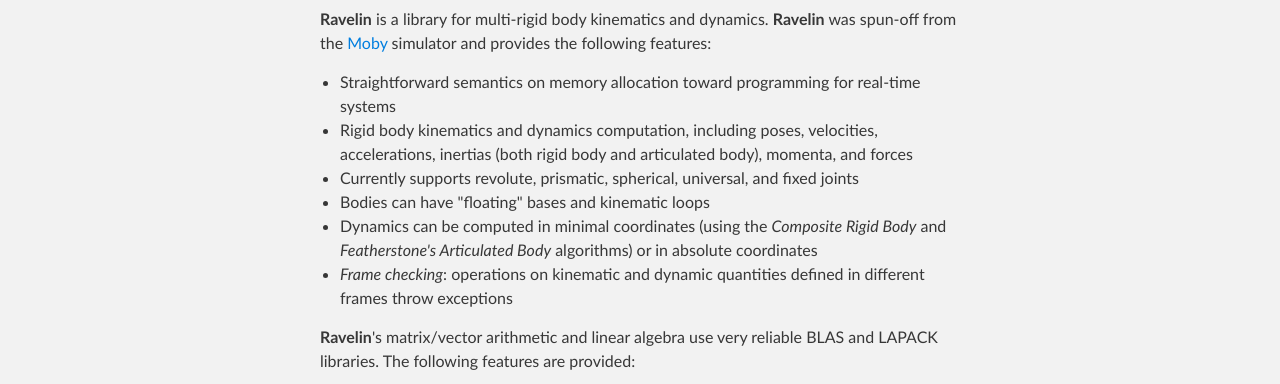
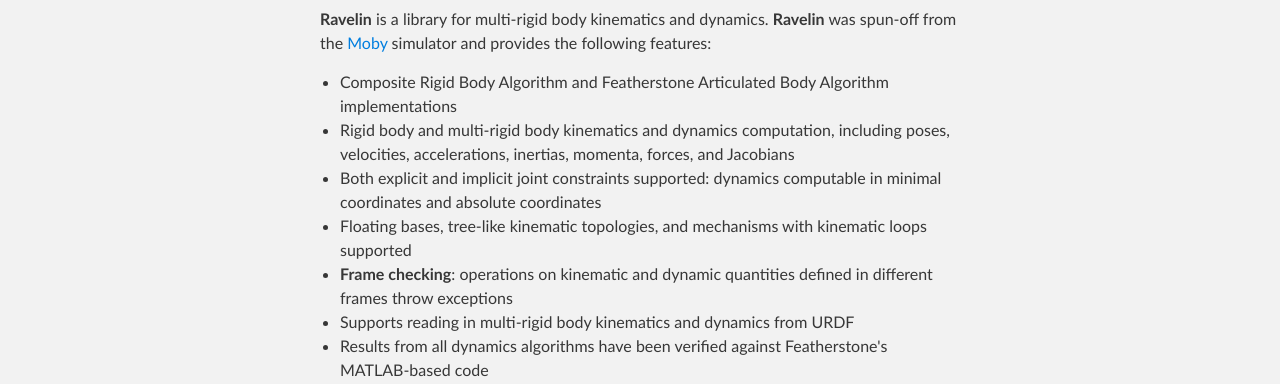
Before and after one commit to PositronicsLab/Ravelin, a plain HTML site: page index.html in a window 1280 px wide. Shown: the part 568-952 px from the top of the page. Drawn offline with Linux system fonts and the light colour scheme.

Commit message:
Updated page

```diff
--- a/index.html
+++ b/index.html
@@ -35,14 +35,25 @@
 
 <p><strong>Ravelin</strong> is a library for multi-rigid body kinematics and dynamics. <strong>Ravelin</strong> was spun-off from the <a href="http://positronicslab.github.io/Moby">Moby</a> simulator and provides the following features:</p>
 
+<!--
+![A Ravelin](http://www.kuk-wehrmacht.de/gefechte/img/landau2.jpg)
+
+[Installation instructions](Installation instructions)
+
+[Examples](Examples)
+
+[Documentation](Documentation)
+-->
+
 <ul>
-<li>Straightforward semantics on memory allocation toward programming for real-time systems</li>
-<li>Rigid body kinematics and dynamics computation, including poses, velocities, accelerations, inertias (both rigid body and articulated body), momenta, and forces</li>
-<li>Currently supports revolute, prismatic, spherical, universal, and fixed joints</li>
-<li>Bodies can have "floating" bases and kinematic loops</li>
-<li>Dynamics can be computed in minimal coordinates (using the <em>Composite Rigid Body</em> and <em>Featherstone's Articulated Body</em> algorithms) or in absolute coordinates </li>
-<li>
-<em>Frame checking</em>: operations on kinematic and dynamic quantities defined in different frames throw exceptions</li>
+<li>Composite Rigid Body Algorithm and Featherstone Articulated Body Algorithm implementations</li>
+<li> Rigid body and multi-rigid body kinematics and dynamics computation, including poses, velocities, accelerations, inertias, momenta, forces, and Jacobians</li>
+<li> Both explicit and implicit joint constraints supported: dynamics computable in minimal coordinates and absolute coordinates</li>
+<li> Floating bases, tree-like kinematic topologies, and mechanisms with kinematic loops supported</li>
+<li> <strong>Frame checking</strong>: operations on kinematic and dynamic quantities defined in different frames throw exceptions</li>
+<li> Supports reading in multi-rigid body kinematics and dynamics from URDF</li>
+<li> Results from all dynamics algorithms have been verified against Featherstone's MATLAB-based code </li>
+ <li> Reference points for rigid bodies need not be collocated with centers-of-mass</li>
 </ul>
 
 <p><strong>Ravelin</strong>'s matrix/vector arithmetic and linear algebra use very reliable BLAS and LAPACK libraries. The following features are provided:</p>
```
